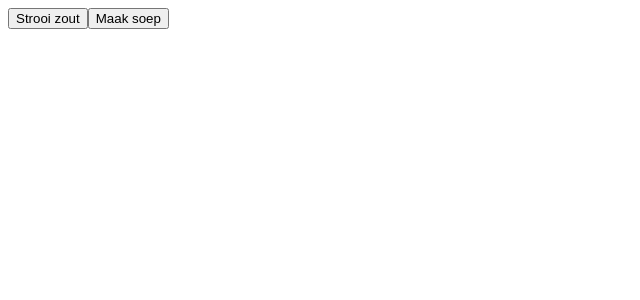
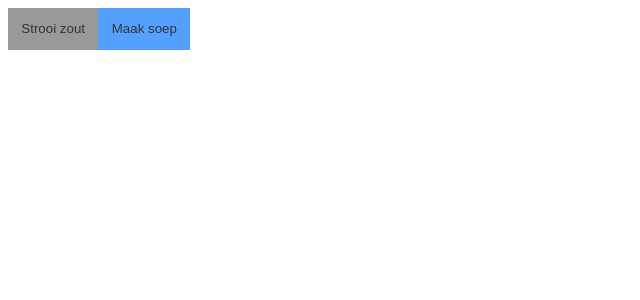
Before and after one commit to Rutgergroos/react-boilerplate, a React app: page / in a window 1280 px wide. Shown: the top 300 px of the page, without its empty margins (0-640 px from the left). Built offline with nearby package versions, Linux system fonts and the light colour scheme.

Commit message:
Added button styling

```diff
--- a/package.json
+++ b/package.json
@@ -30,6 +30,7 @@
     "webpack-dev-server": "^3.1.3"
   },
   "dependencies": {
+    "classnames": "^2.2.5",
     "prop-types": "^15.6.1",
     "react": "^16.3.1",
     "react-dom": "^16.3.1",
--- a/src/components/Button/Button.js
+++ b/src/components/Button/Button.js
@@ -1,9 +1,14 @@
 import React from 'react'
 import PropTypes from 'prop-types'
+import cx from 'classnames'
+import './Button.scss'
 
 const Button = ({ isPrimary, children }) => {
   return (
-    <button>
+    <button
+      className={cx('button', {
+        'button--primary': isPrimary
+      })}>
       {children}
     </button>
   )
--- /dev/null
+++ b/src/components/Button/Button.scss
@@ -0,0 +1,11 @@
+.button {
+  outline: 0;
+  padding: 1em;
+  background: none #999;
+  color: #343434;
+  border: 0;
+}
+
+.button--primary {
+  background-color: #54a0ff;
+}
```
Also changed, not shown: 1 other file (tests, documents, lock files or other folders).
